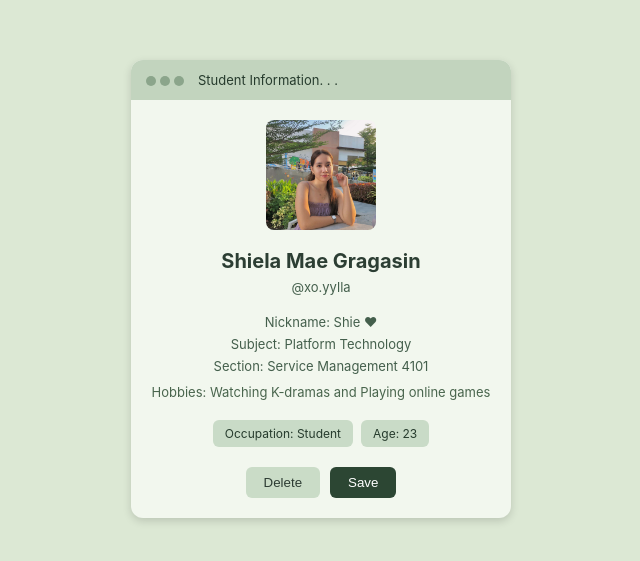
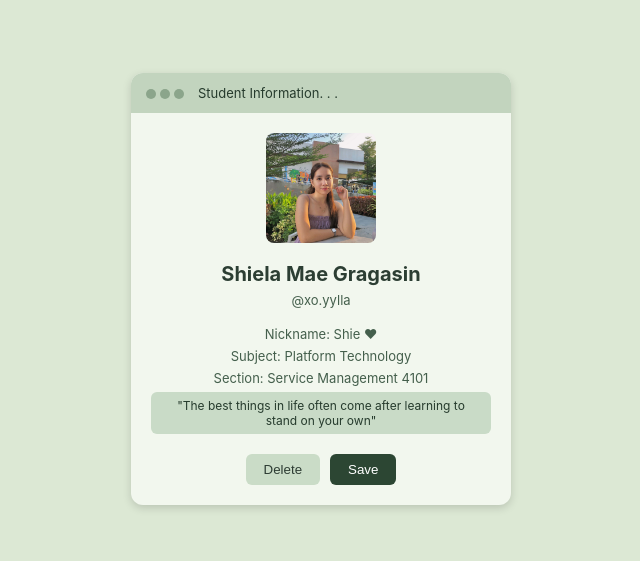
Before and after one commit to shiela-gragasin/shiela-gragasin-backend, a website: page layover.html in a window 1280 px wide. Shown: the part 111-672 px from the top of the page, without its empty margins (319-959 px from the left). Drawn offline with Linux system fonts and the light colour scheme.

Commit message:
Add files via upload

```diff
--- a/layover.html
+++ b/layover.html
@@ -26,13 +26,8 @@
                 <p class="subtitle">Nickname: Shie &#10084 </strong></p>
                 <p class="subtitle">Subject: Platform Technology</strong></p>
                 <p class="subtitle">Section: Service Management 4101</strong></p>
-        <p class="desc">
-            Hobbies: Watching K-dramas and Playing online games
-        </p>
-
         <div class="tags">
-            <span class="tag">Occupation: Student </span>
-            <span class="tag">Age: 23</span>
+            <span class="tag">"The best things in life often come after learning to stand on your own"</span>
         </div>
 
         <div class="footer-buttons">
```
